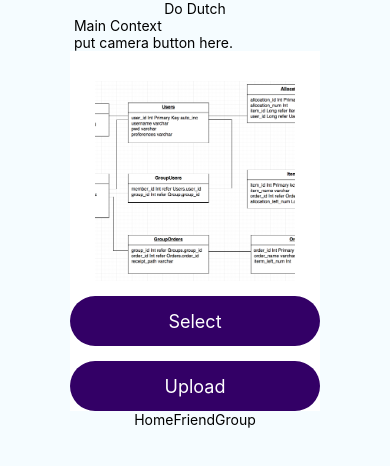
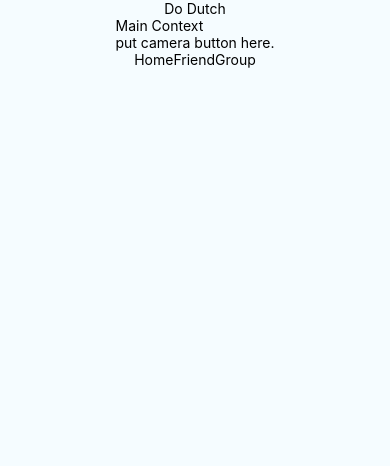
Before and after one commit to DoDutchAoA/Do-Dutch, a React Native app in the folder do_dutch/: screen / in a window 390 px wide. Shown: the top 466 px of the page. Built offline with nearby package versions, Linux system fonts and the light colour scheme.

Commit message:
some change

```diff
--- a/do_dutch/components/context_layout.js
+++ b/do_dutch/components/context_layout.js
@@ -17,7 +17,6 @@ export default class ContextLayout extends Component {
     		<Text> Main Context </Text>
 
     		<Text> put camera button here. </Text>
-        <Camera />
     	</View>
     );
   }
```
